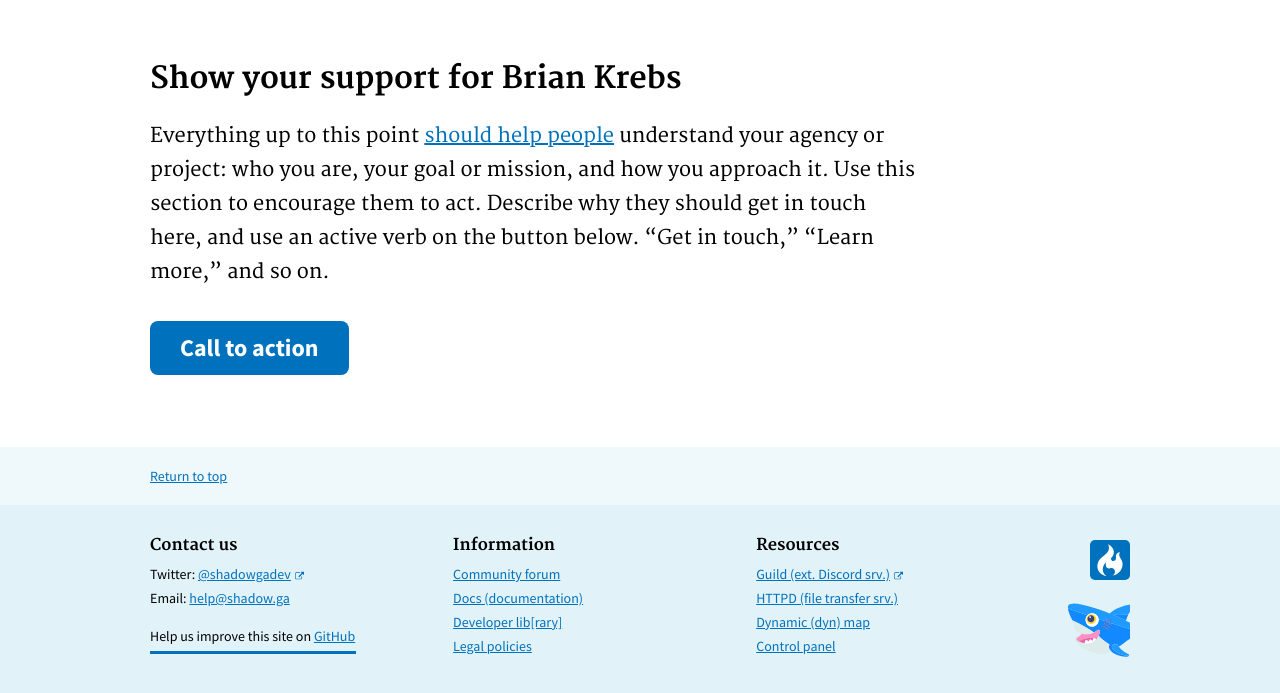
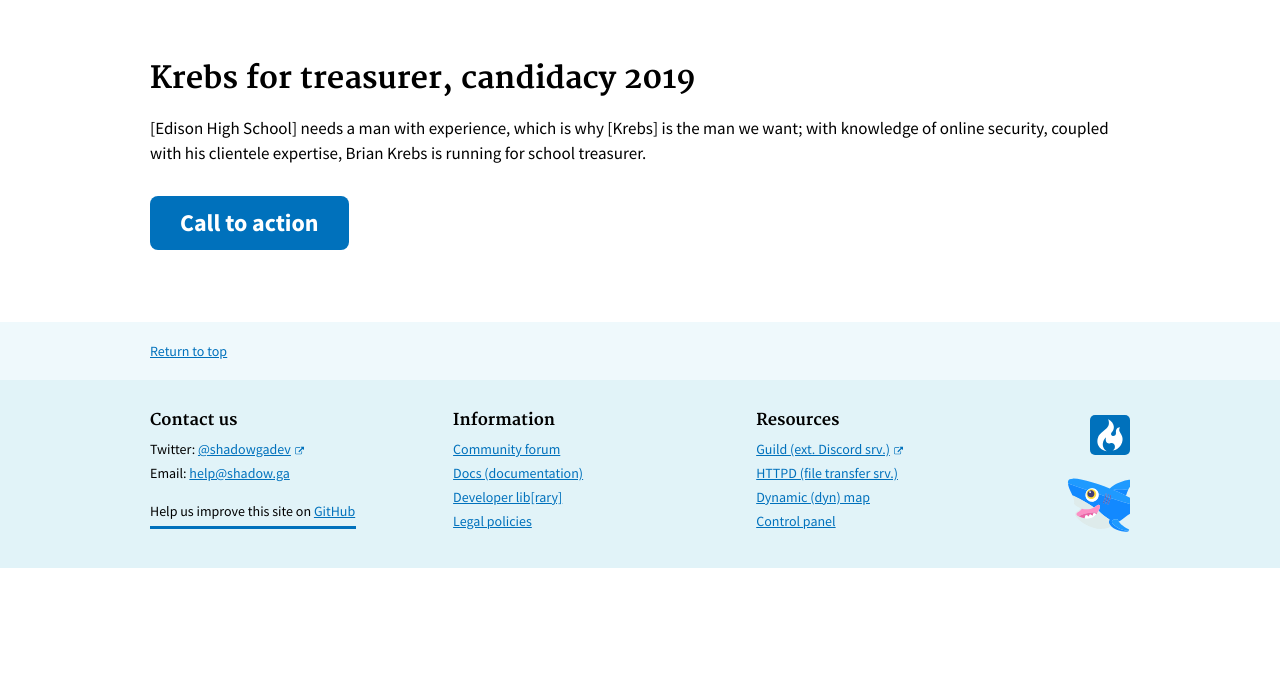
Before and after one commit to serrif/website, a Jekyll site: the page built from main/home.md, in a window 1280 px wide. Shown: the part 400-1093 px from the top of the page. Built offline with Jekyll 4.4.1, drawn with Linux system fonts in a browser that asks for light colours; after the commit the page ends 968 px from its top, so only the background shows below that.

Commit message:
Update home.md

```diff
--- a/main/home.md
+++ b/main/home.md
@@ -13,9 +13,8 @@ hero:
 
 ---
 
-## Show your support for Brian Krebs
+## Krebs for treasurer, candidacy 2019
 
-Everything up to this point [should help people](javascript:void(0);) understand your agency or project: who you are, your goal or mission, and how you approach it. Use this section to encourage them to act. Describe why they should get in touch here, and use an active verb on the button below. “Get in touch,” “Learn more,” and so on.
-{: .usa-font-lead }
+[Edison High School] needs a man with experience, which is why [Krebs] is the man we want; with knowledge of online security, coupled with his clientele expertise, Brian Krebs is running for school treasurer.
 
 [Call to action](#){: .usa-button .usa-button-big }
```
